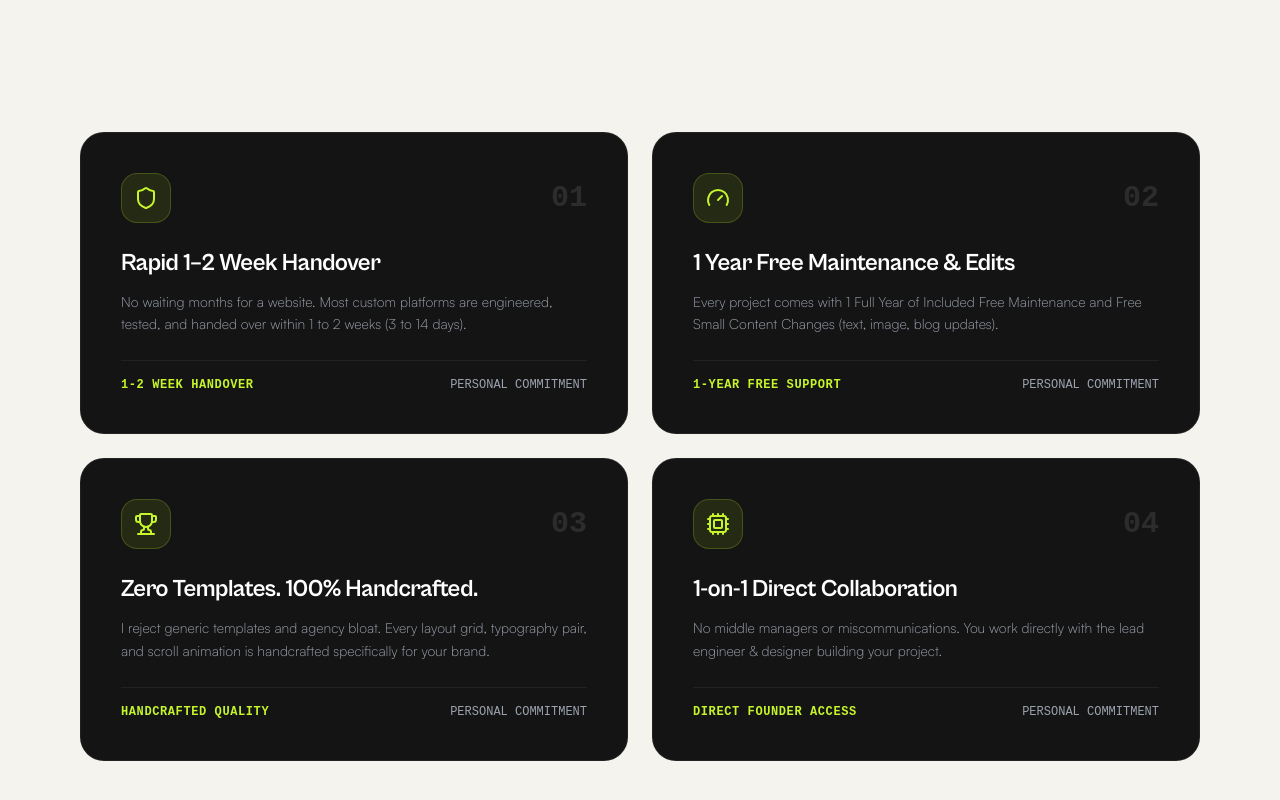
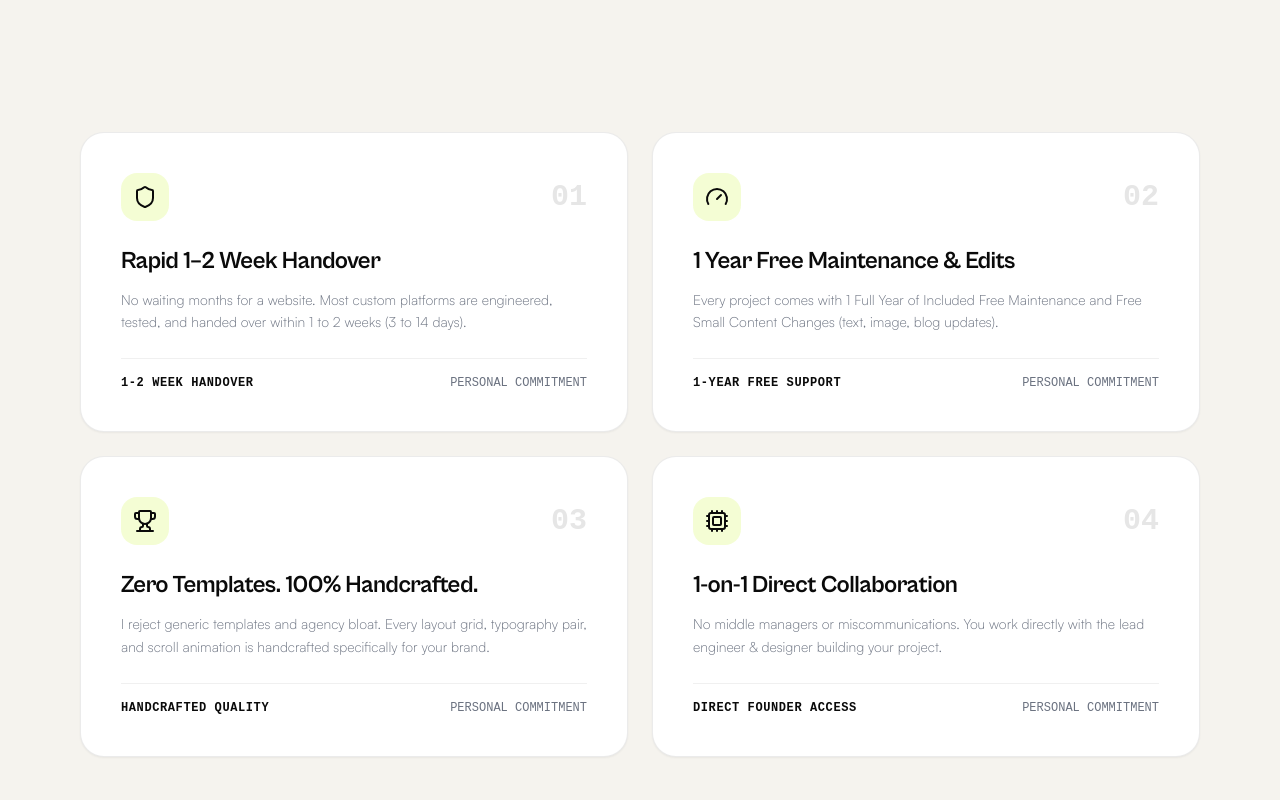
Before and after one commit to WebboundStudios/webbound, a Next.js app: page / in a window 1280 px wide. Shown: the part 7880-8680 px from the top of the page. Built offline with nearby package versions, Linux system fonts and the light colour scheme.

Commit message:
feat: implement CTA section with Formspree-integrated contact form and validation

```diff
--- a/src/sections/CTA/CTA.tsx
+++ b/src/sections/CTA/CTA.tsx
@@ -10,7 +10,7 @@ import { TiltedMarquee } from '@/components/animations/TiltedMarquee';
 
 export const CTA: React.FC = () => {
   return (
-    <section id="cta" data-theme-bg="#0A0A0A" className="relative py-20 sm:py-28 px-6 md:px-12 lg:px-20 text-white overflow-hidden transition-colors duration-500">
+    <section id="cta" data-theme-bg="#F5F3EE" className="relative bg-[#F5F3EE] py-20 sm:py-28 px-6 md:px-12 lg:px-20 text-[#0A0A0A] overflow-hidden transition-colors duration-200">
       {/* Tilted Neon Email Marquee Banner */}
       <TiltedMarquee className="-mt-8 mb-16 sm:mb-24" />
 
@@ -18,32 +18,32 @@ export const CTA: React.FC = () => {
         <div className="grid grid-cols-1 lg:grid-cols-12 gap-16 items-start">
           {/* Left Pitch Column (5 Cols) */}
           <div className="lg:col-span-5 space-y-8">
-            <div className="inline-flex items-center gap-2 text-xs font-mono uppercase tracking-[0.25em] text-[#C5F52A]">
+            <div className="inline-flex items-center gap-2 text-xs font-mono uppercase tracking-[0.25em] text-[#6B7280]">
               <span className="w-2 h-2 rounded-full bg-[#C5F52A]" />
               <span>LET&apos;S CRAFT SOMETHING LEGENDARY</span>
             </div>
 
             <TextReveal
               as="h2"
-              className="font-hero-display text-4xl sm:text-6xl font-black text-white tracking-tight leading-[1.05]"
+              className="font-hero-display text-4xl sm:text-6xl font-black text-[#0A0A0A] tracking-tight leading-[1.05]"
             >
-              READY TO BUILD A <span className="text-[#C5F52A]">FLAGSHIP</span> SITE?
+              READY TO BUILD A <span className="underline decoration-[#C5F52A] decoration-4">FLAGSHIP</span> SITE?
             </TextReveal>
 
-            <p className="font-body-ui text-base sm:text-lg text-[#9CA3AF] font-light leading-relaxed">
+            <p className="font-body-ui text-base sm:text-lg text-[#6B7280] font-light leading-relaxed">
               Whether you are launching a flagship brand, releasing a venture-backed platform, or seeking a complete digital transformation — I engineer websites that command attention.
             </p>
 
-            <div className="space-y-4 pt-6 border-t border-white/10">
-              <div className="flex items-center gap-3 text-sm text-[#9CA3AF]">
-                <Mail className="w-4 h-4 text-[#C5F52A]" />
-                <a href={`mailto:${SITE_CONFIG.email}`} className="text-white hover:text-[#C5F52A] transition-colors font-semibold">
+            <div className="space-y-4 pt-6 border-t border-[#0A0A0A]/[0.08]">
+              <div className="flex items-center gap-3 text-sm text-[#6B7280]">
+                <Mail className="w-4 h-4 text-[#0A0A0A]" />
+                <a href={`mailto:${SITE_CONFIG.email}`} className="text-[#0A0A0A] hover:text-[#0A0A0A] transition-colors font-bold">
                   <TextRoll>{SITE_CONFIG.email}</TextRoll>
                 </a>
               </div>
-              <div className="flex items-center gap-3 text-sm text-[#9CA3AF]">
-                <MapPin className="w-4 h-4 text-[#C5F52A]" />
-                <span>{SITE_CONFIG.location}</span>
+              <div className="flex items-center gap-3 text-sm text-[#6B7280]">
+                <MapPin className="w-4 h-4 text-[#0A0A0A]" />
+                <span className="font-medium text-[#0A0A0A]">{SITE_CONFIG.location}</span>
               </div>
             </div>
           </div>
--- a/src/sections/WhyUs/WhyUs.tsx
+++ b/src/sections/WhyUs/WhyUs.tsx
@@ -6,25 +6,25 @@ import { TextReveal } from '@/components/animations/TextReveal';
 import { Shield, Cpu, Gauge, Trophy } from 'lucide-react';
 
 const iconMap: Record<string, React.ReactNode> = {
-  '01': <Shield className="w-6 h-6 text-[#C5F52A]" />,
-  '02': <Gauge className="w-6 h-6 text-[#C5F52A]" />,
-  '03': <Trophy className="w-6 h-6 text-[#C5F52A]" />,
-  '04': <Cpu className="w-6 h-6 text-[#C5F52A]" />,
+  '01': <Shield className="w-6 h-6 text-[#0A0A0A]" />,
+  '02': <Gauge className="w-6 h-6 text-[#0A0A0A]" />,
+  '03': <Trophy className="w-6 h-6 text-[#0A0A0A]" />,
+  '04': <Cpu className="w-6 h-6 text-[#0A0A0A]" />,
 };
 
 export const WhyUs: React.FC = () => {
   return (
-    <section id="why-us" data-theme-bg="#0A0A0A" className="relative py-32 px-6 md:px-12 lg:px-20 text-white transition-colors duration-500">
+    <section id="why-us" data-theme-bg="#F5F3EE" className="relative bg-[#F5F3EE] py-28 sm:py-32 px-6 md:px-12 lg:px-20 text-[#0A0A0A] transition-colors duration-200">
       <div className="max-w-7xl mx-auto">
         {/* Section Header */}
         <div className="flex flex-col space-y-3 mb-16 text-center items-center">
-          <div className="inline-flex items-center gap-2 text-xs font-mono uppercase tracking-[0.25em] text-[#C5F52A]">
+          <div className="inline-flex items-center gap-2 text-xs font-mono uppercase tracking-[0.25em] text-[#6B7280]">
             <span className="w-2 h-2 rounded-full bg-[#C5F52A]" />
             <span>WHY WORK WITH ME</span>
           </div>
           <TextReveal
             as="h2"
-            className="font-section-heading text-3xl sm:text-5xl md:text-6xl font-bold text-white tracking-tight leading-tight max-w-3xl"
+            className="font-section-heading text-3xl sm:text-5xl md:text-6xl font-bold text-[#0A0A0A] tracking-tight leading-tight max-w-3xl"
           >
             Why Visionary Brands Entrust Me With Their Flagship Digital Assets.
           </TextReveal>
@@ -35,32 +35,32 @@ export const WhyUs: React.FC = () => {
           {WHY_US.map((item) => (
             <div
               key={item.id}
-              className="p-8 sm:p-10 rounded-3xl bg-[#141414] border border-white/[0.06] hover:border-[#C5F52A]/40 transition-all duration-300 space-y-6 flex flex-col justify-between h-full group"
+              className="p-8 sm:p-10 rounded-3xl bg-white border border-[#0A0A0A]/[0.08] hover:border-[#C5F52A] transition-all duration-300 space-y-6 flex flex-col justify-between h-full group shadow-xs hover:shadow-md"
             >
               <div>
                 <div className="flex items-center justify-between mb-6">
-                  <div className="p-3 rounded-2xl bg-[#C5F52A]/10 border border-[#C5F52A]/20">
+                  <div className="p-3 rounded-2xl bg-[#C5F52A]/20">
                     {iconMap[item.number]}
                   </div>
-                  <span className="font-mono text-3xl font-black text-white/10 group-hover:text-[#C5F52A]/20 transition-colors">
+                  <span className="font-mono text-3xl font-black text-[#0A0A0A]/10 group-hover:text-[#0A0A0A]/20 transition-colors">
                     {item.number}
                   </span>
                 </div>
 
-                <h3 className="font-section-heading text-2xl font-bold text-white group-hover:text-[#C5F52A] transition-colors duration-300">
+                <h3 className="font-section-heading text-2xl font-bold text-[#0A0A0A] transition-colors duration-300">
                   {item.title}
                 </h3>
 
-                <p className="mt-3 font-body-ui text-sm text-[#9CA3AF] font-light leading-relaxed">
+                <p className="mt-3 font-body-ui text-sm text-[#6B7280] font-light leading-relaxed">
                   {item.description}
                 </p>
               </div>
 
-              <div className="pt-4 border-t border-white/[0.06] flex items-center justify-between text-xs font-mono">
-                <span className="text-[#C5F52A] uppercase tracking-wider font-semibold">
+              <div className="pt-4 border-t border-[#0A0A0A]/[0.06] flex items-center justify-between text-xs font-mono">
+                <span className="text-[#0A0A0A] uppercase tracking-wider font-bold">
                   {item.highlight}
                 </span>
-                <span className="text-[#9CA3AF]">PERSONAL COMMITMENT</span>
+                <span className="text-[#6B7280]">PERSONAL COMMITMENT</span>
               </div>
             </div>
           ))}
```
Also changed, not shown: src/sections/Contact/ContactForm.tsx (+23 -23 lines).
